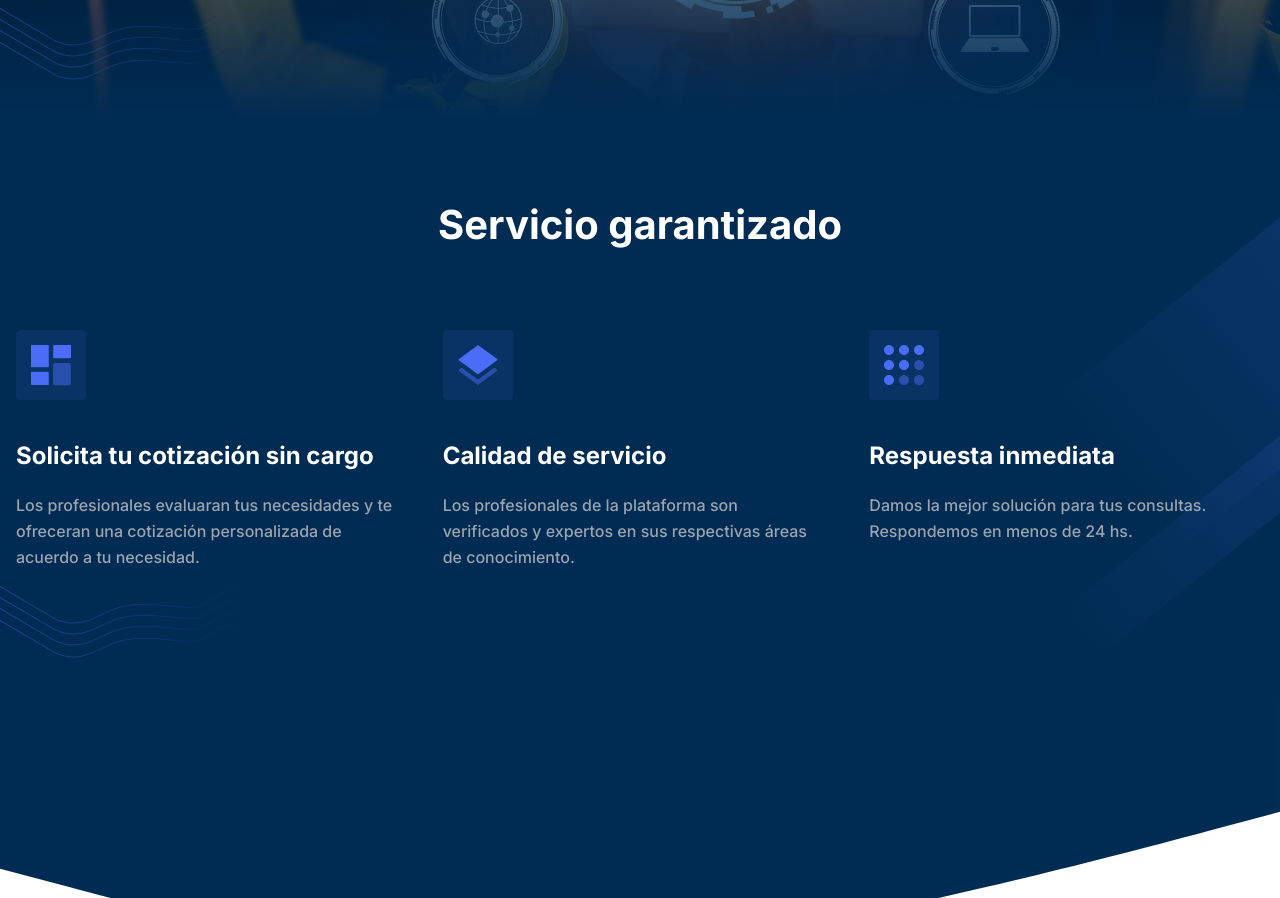
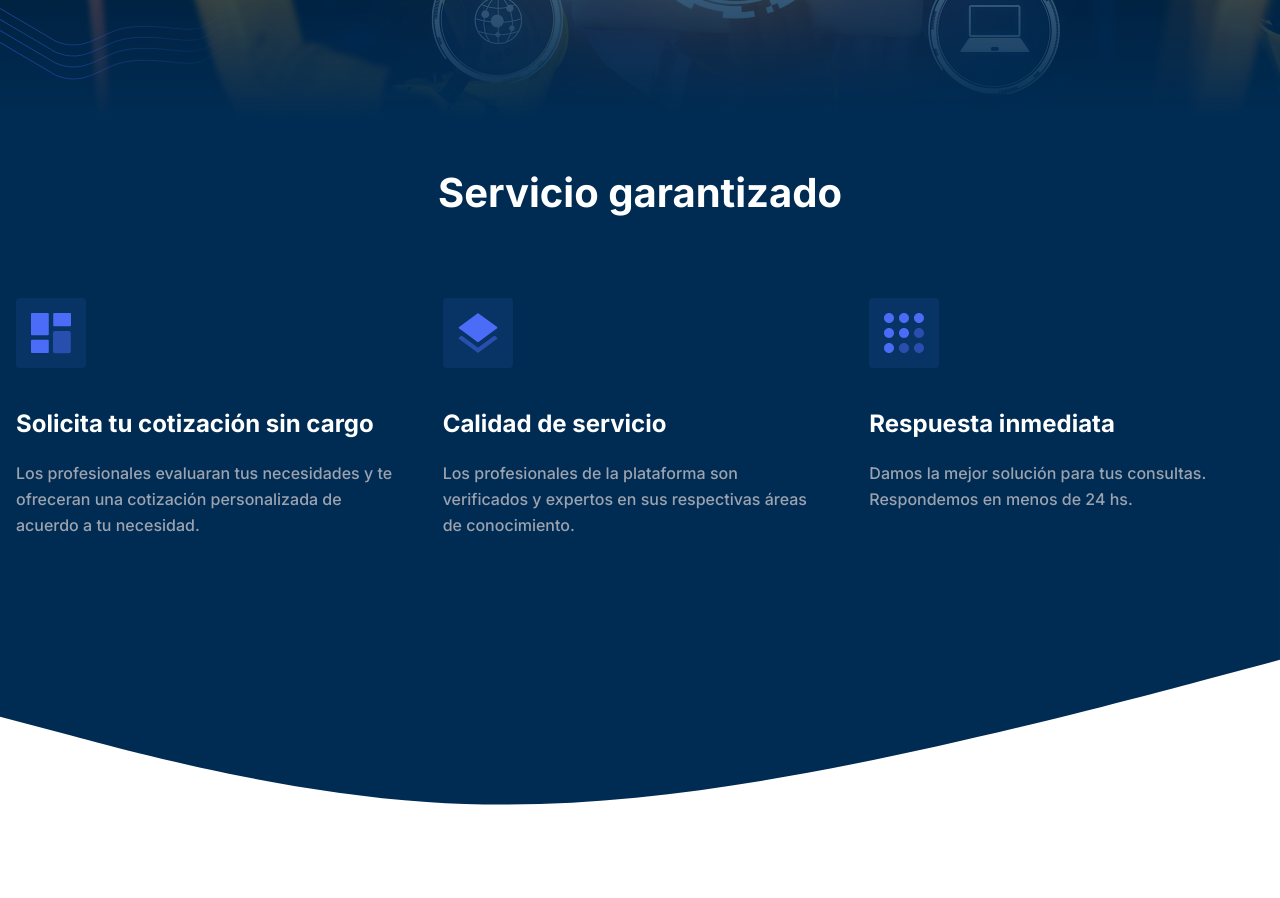
Before and after one commit to DiegoSantelices10/arreglatutti-frontend, a Next.js app: page / in a window 1280 px wide. Shown: the part 680-1578 px from the top of the page. Built offline with nearby package versions, Linux system fonts and the light colour scheme.

Commit message:
cambios v2

```diff
--- a/src/app/detail/[profession]/page.tsx
+++ b/src/app/detail/[profession]/page.tsx
@@ -61,7 +61,7 @@ const ProfessionDetail: FC<IProfessionDetail> = async ({ params }) => {
             <div className='absolute w-full h-24 rounded-b-3xl bg-primary -z-10' />
             <div className='px-4 md:px-14 space-y-6'>
                 <div className='bg-white rounded p-6 shadow-md mt-10 md:mx-auto md:w-1/2'>
-                    <p className='text-sm px-2 text-primary font-medium pb-1'>En que zona buscas?</p>
+                    <p className='text-sm px-1 font-medium pb-1'>En que zona buscas?</p>
                     <Select
                         placeholder='Selecciona un barrio'
                         className='bg-white'
--- a/src/components/Features/index.tsx
+++ b/src/components/Features/index.tsx
@@ -22,7 +22,7 @@ const Features = () => {
     <>
       <section
         id="features"
-        className="relative py-20 pb-32"
+        className="py-2"
       >
         <Solid />
         <motion.div
@@ -34,7 +34,7 @@ const Features = () => {
           transition={{ duration: 1.5 }}>
           <SectionTitle
             title="Servicio garantizado"
-            textClassName="text-white md:text-[36px] lg:text-[40px] "
+            textClassName="pt-40 md:pt-10  text-white md:text-[36px] lg:text-[40px] "
             center
           />
 
```
